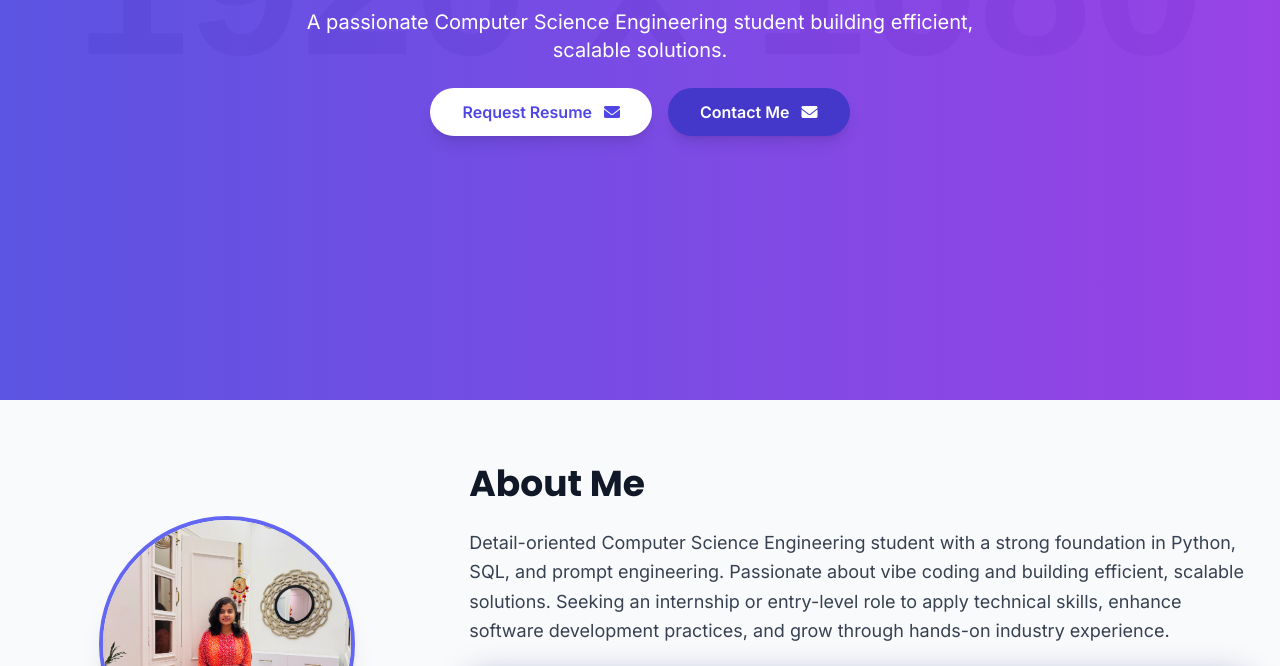
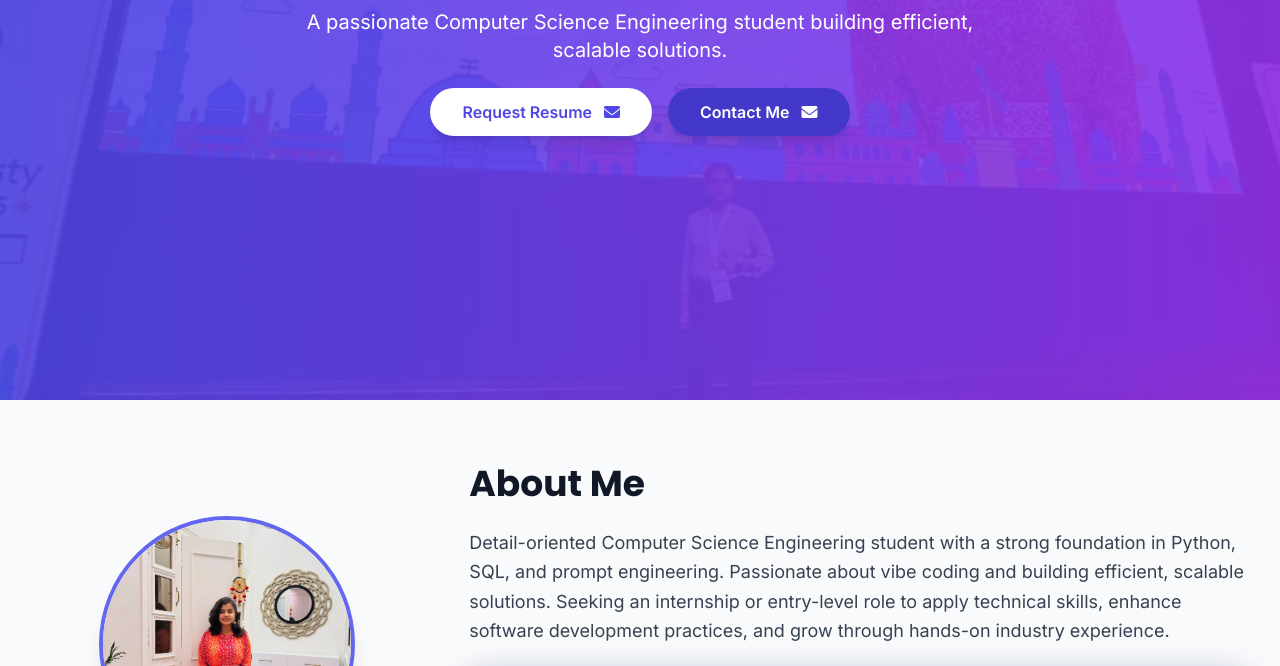
Before and after one commit to MahakRathi/mahakrathi.github.io, a plain HTML site: page index.html in a window 1280 px wide. Shown: the part 476-1142 px from the top of the page. Drawn offline with nearby package versions, Linux system fonts and the light colour scheme; placeholder pictures from the web are drawn by us.

Commit message:
Change background image to local 'bg.jpeg'

```diff
--- a/index.html
+++ b/index.html
@@ -225,7 +225,7 @@
 </div>
 </nav>
     <section id="hero" class="relative h-screen flex items-center justify-center bg-gradient-to-r from-indigo-600 to-purple-600 text-white p-6 overflow-hidden">
-        <div class="absolute inset-0 bg-cover bg-center opacity-10" style="background-image: url('https://placehold.co/1920x1080/000000/FFFFFF?text=Background+Image');"></div>
+ <div class="absolute inset-0 bg-cover bg-center opacity-10" style="background-image: url('bg.jpeg');"></div>
         <div class="relative z-10 text-center space-y-6">
             <h1 class="text-4xl sm:text-5xl lg:text-6xl font-extrabold leading-tight">
                 Hi, I'm Mahak Rathi
```
